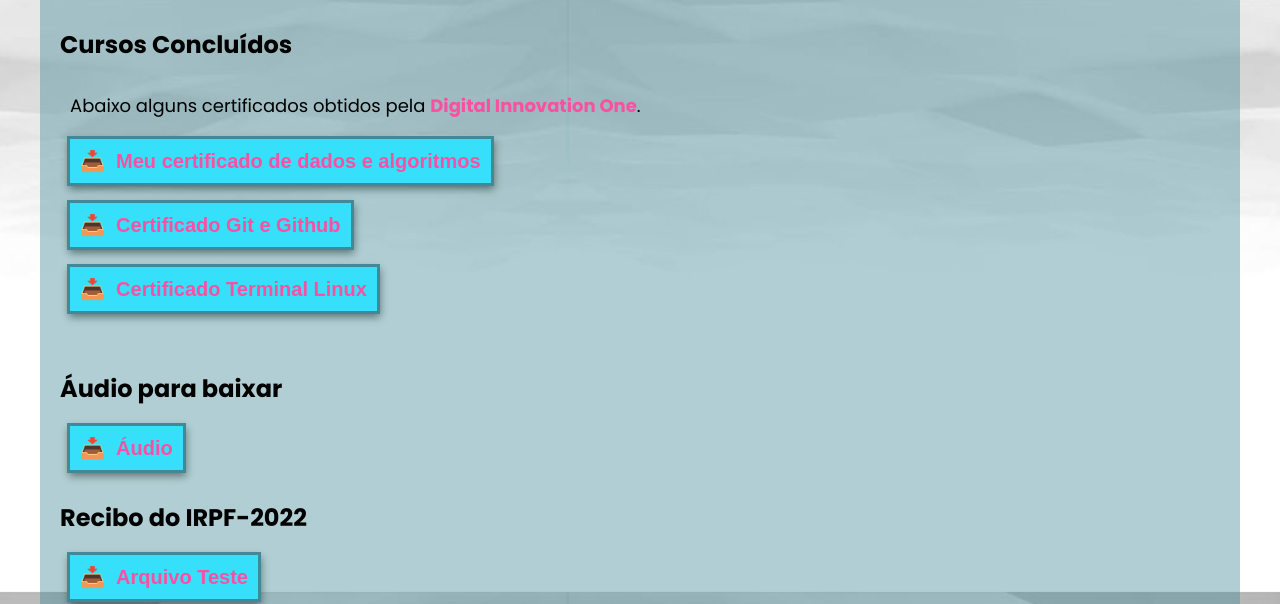
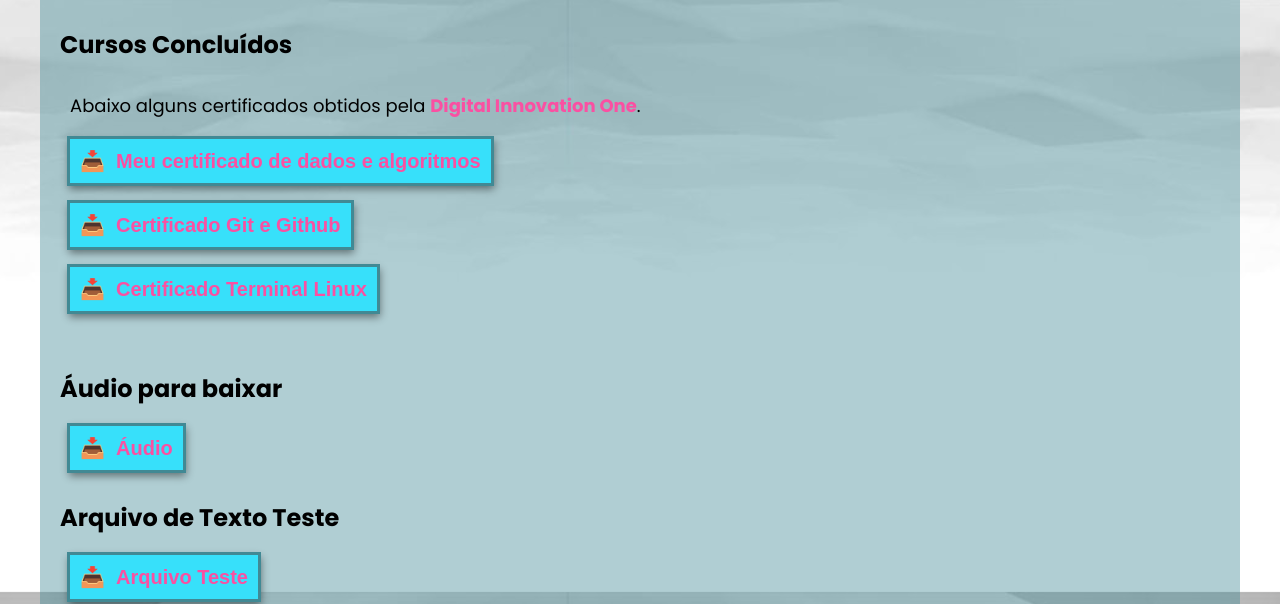
Before and after one commit to augustoalvessb/praticando, a plain HTML site: page downloads.html in a window 1280 px wide. Shown: the part 208-812 px from the top of the page. Drawn offline with Linux system fonts and the light colour scheme; a web font is replaced by a local one.

Commit message:
correçao

```diff
--- a/downloads.html
+++ b/downloads.html
@@ -38,7 +38,7 @@
                 <a href="midias/North Oakland Extasy - Squadda B.mp3" download="Squadda B.mp3" type="audio/mpeg"><li>Áudio</li></a>
             </button>
         </aside>
-            <h2 class="titulo-downloads">Recibo do IRPF-2022</h2>
+            <h2 class="titulo-downloads">Arquivo de Texto Teste</h2>
         <aside class="cursos-concluidos">
             <button class="button">
                 <a href="arquivos/arquivo-teste.txt" download="arquivo-teste.txt" type="application/txt"><li>Arquivo Teste</li></a>
```
